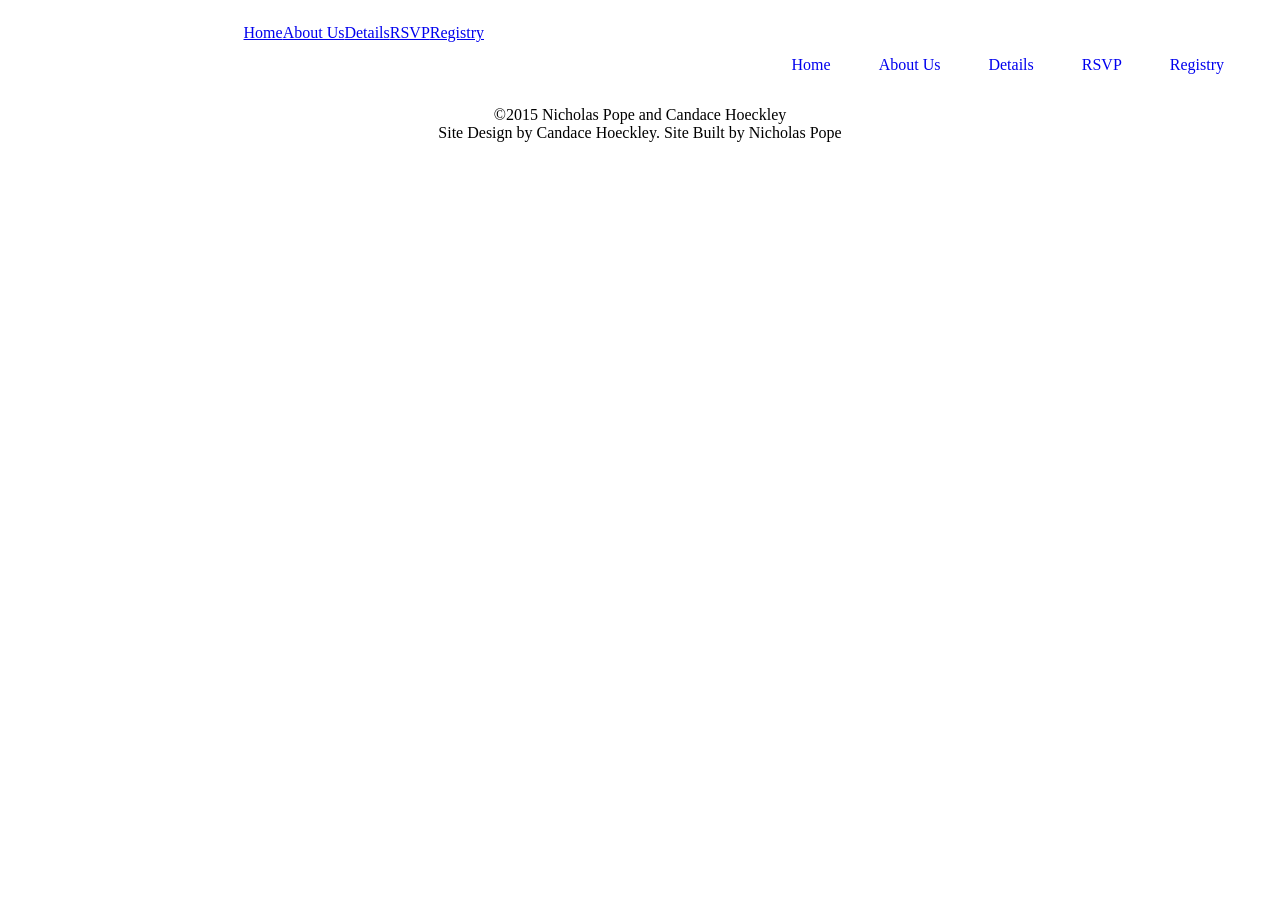
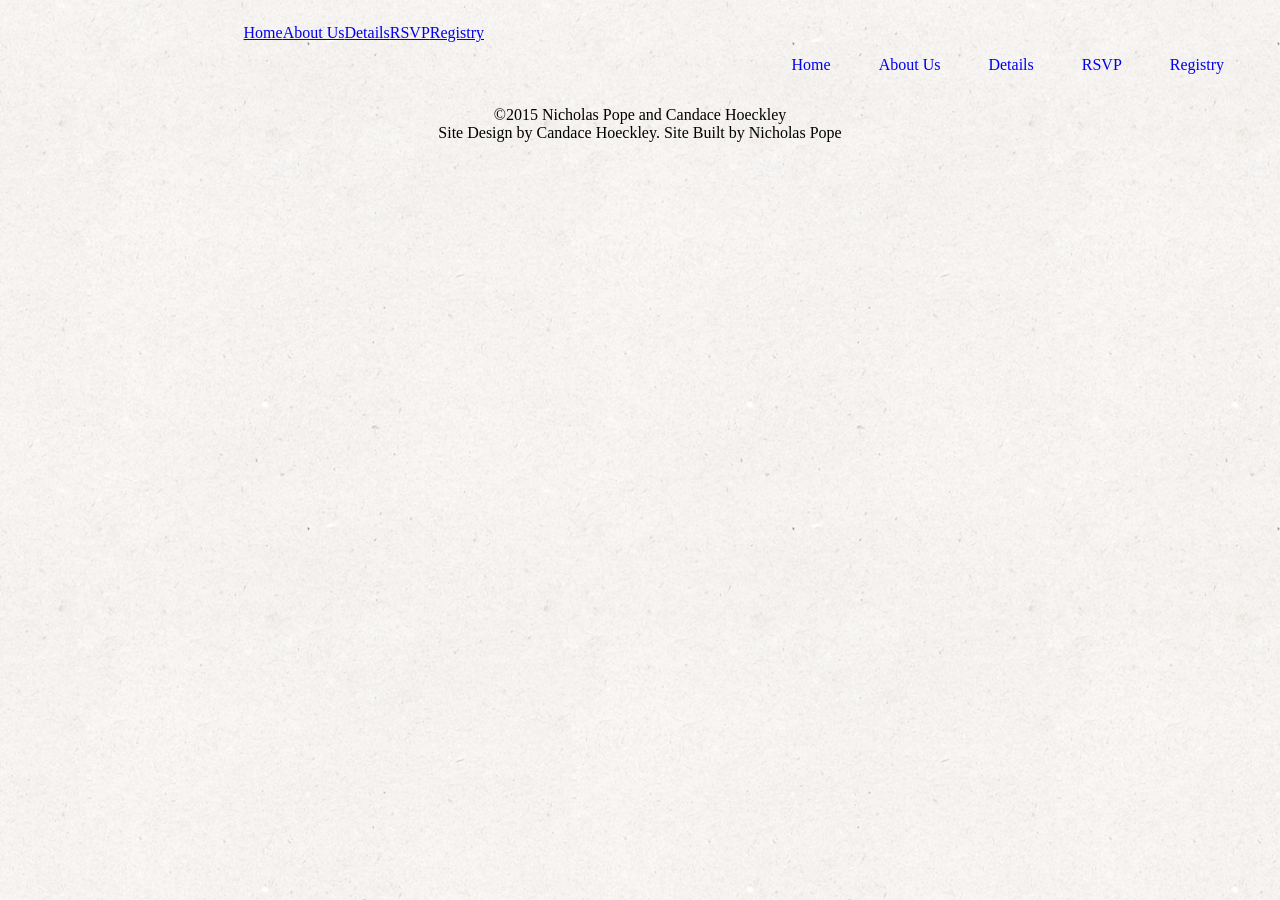
Before and after one commit to pope410211/onelovetorulethemall, a Jekyll site: the page built from index.html, in a window 1280 px wide. Built offline with Jekyll 4.4.1, drawn with Linux system fonts in a browser that asks for light colours.

Commit message:
added background

```diff
--- a/_sass/_base.scss
+++ b/_sass/_base.scss
@@ -1,4 +1,4 @@
 body {
-background-image: url("");
+background-image: url("/assets/images/bg/rice.png");
 
 }
```
